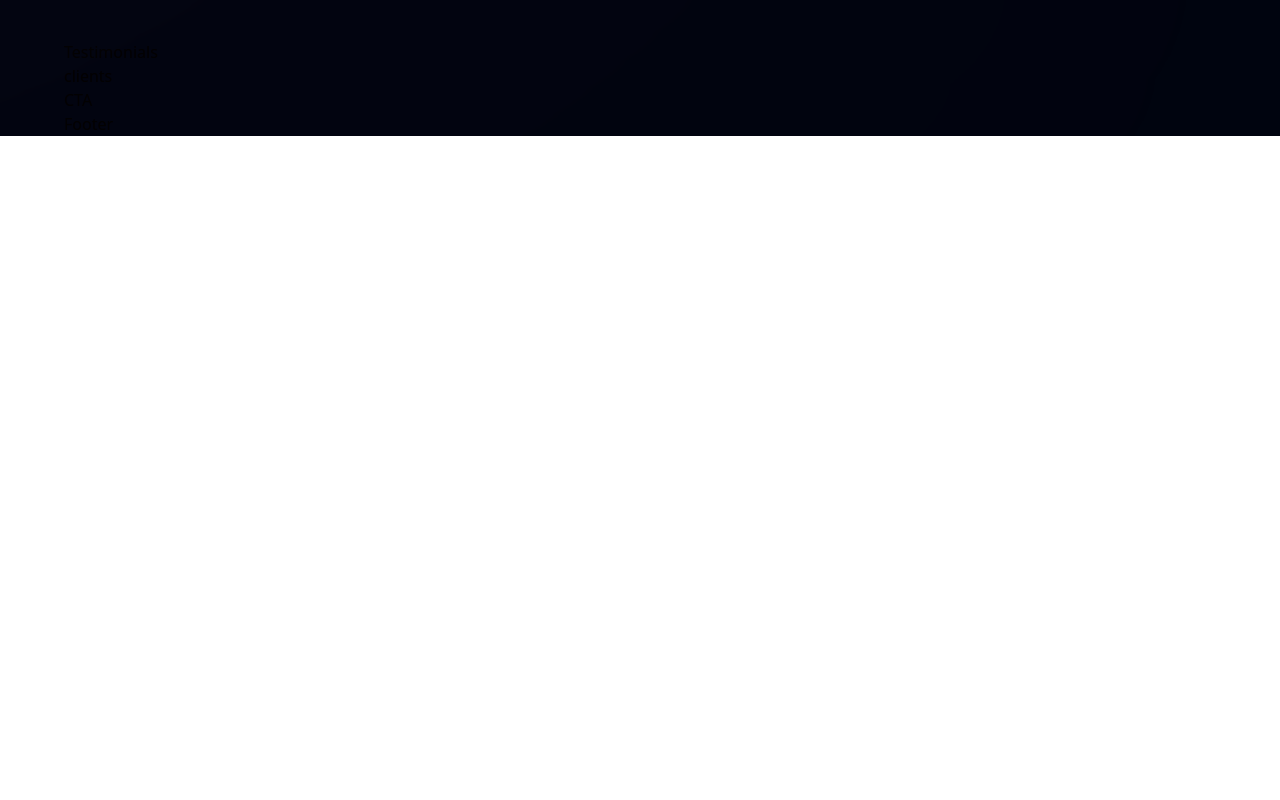
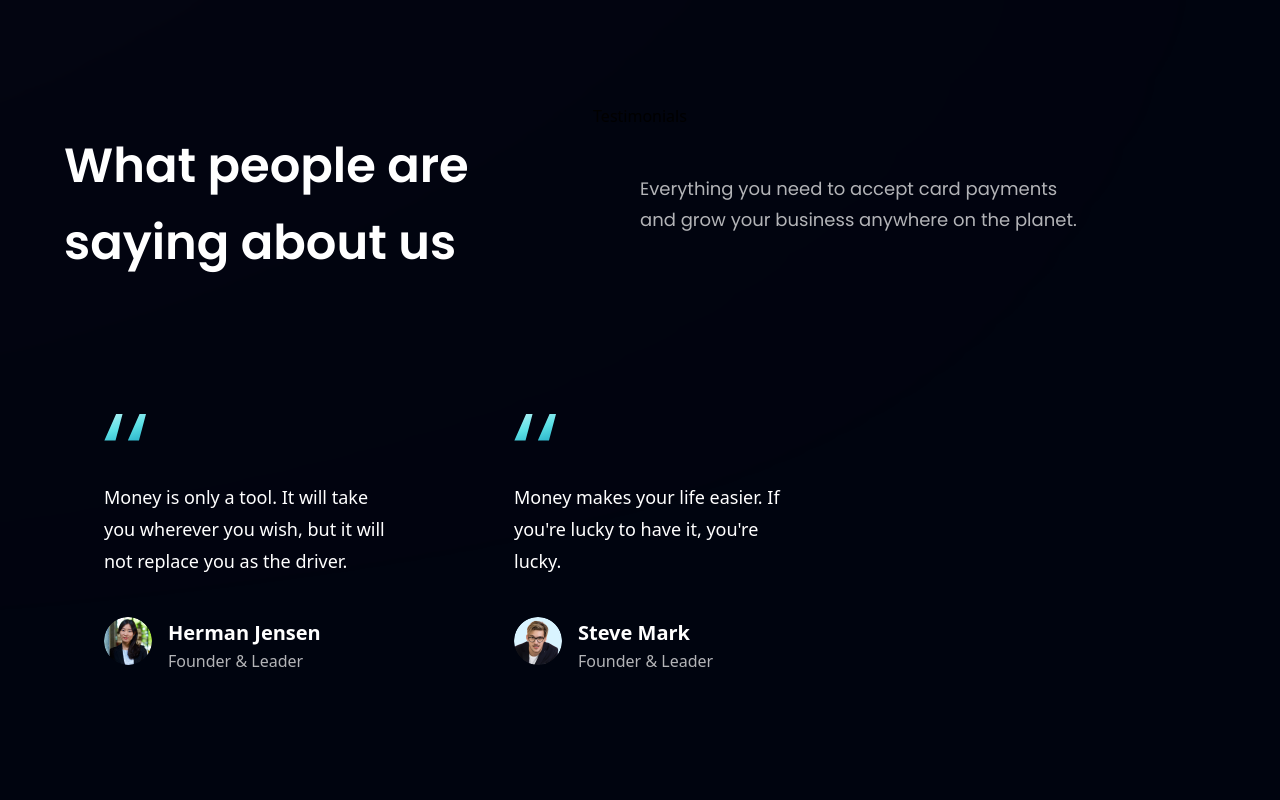
Before and after one commit to andgarzonmal/Business-App-, a React (Vite) app: page / in a window 1280 px wide. Shown: the part 2780-3580 px from the top of the page. Before the commit the page ends 2916 px from the top, so only its background shows below. Built offline with nearby package versions, Linux system fonts and the light colour scheme.

Commit message:
Add testimonials

```diff
--- a/src/components/Testimonials.jsx
+++ b/src/components/Testimonials.jsx
@@ -5,7 +5,23 @@
 
 const Testimonials = () => {
   return (
-    <div>Testimonials</div>
+    <section id="clients" className={`${styles.paddingY} ${styles.flexCenter} flex-col relative`}>
+      Testimonials
+      <div/>
+      <div className='w-full flex justify-between items-center md:flex-row flex-col sm:mb-16 mb-6 relative z-[1]'>
+        <h1 className={styles.heading2}>What people are <br className="sm:block hidden"/>saying about us</h1>
+        <div className='w-full md:mt-0 mt-6'>
+          <p className={`${styles.paragraph} text-left max-w-[450px]`}>
+            Everything you need to accept card payments and grow your business anywhere on the planet.
+          </p>
+        </div>
+      </div>
+      <div className='flex flex-wrap sm:justify-start justify-center w-full feedback-container relative z[1]'>
+        {feedback.map((card) => (
+          <FeedbackCard key={card.id} {...card}/>
+        ))}
+      </div>
+    </section>
   )
 }
 
```
